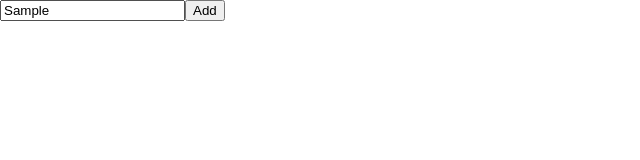
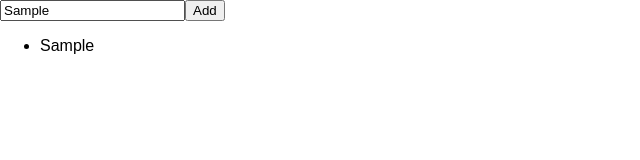
Before and after one commit to aindriu80/react-hooks-pjt, a React (Create React App) app: page / in a window 1280 px wide. Both pictures are taken after typing "Sample" into the empty fields and a click on the button "Add". Shown: the top 160 px of the page, without its empty margins (0-640 px from the left). Built offline with nearby package versions, Linux system fonts and the light colour scheme.

Commit message:
Using multiple states

```diff
--- a/src/components/Todo.js
+++ b/src/components/Todo.js
@@ -1,12 +1,16 @@
-import React, { useState } from "react";
+import React, { useState } from 'react';
 
 const todo = props => {
-  const [todoName, setTodoName] = useState("");
+  const [todoName, setTodoName] = useState('');
+  const [todoList, setTodoList] = useState([]);
 
   const inputChangeHandler = event => {
     setTodoName(event.target.value);
   };
 
+  const todoAddHandler = () => {
+    setTodoList(todoList.concat(todoName));
+  };
   return (
     <React.Fragment>
       <input
@@ -15,8 +19,14 @@
         onChange={inputChangeHandler}
         value={todoName}
       />
-      <button type="button">Add</button>
-      <ul></ul>
+      <button type="button" onClick={todoAddHandler}>
+        Add
+      </button>
+      <ul>
+        {todoList.map(todo => (
+          <li key={todo}>{todo}</li>
+        ))}
+      </ul>
     </React.Fragment>
   );
 };
```
